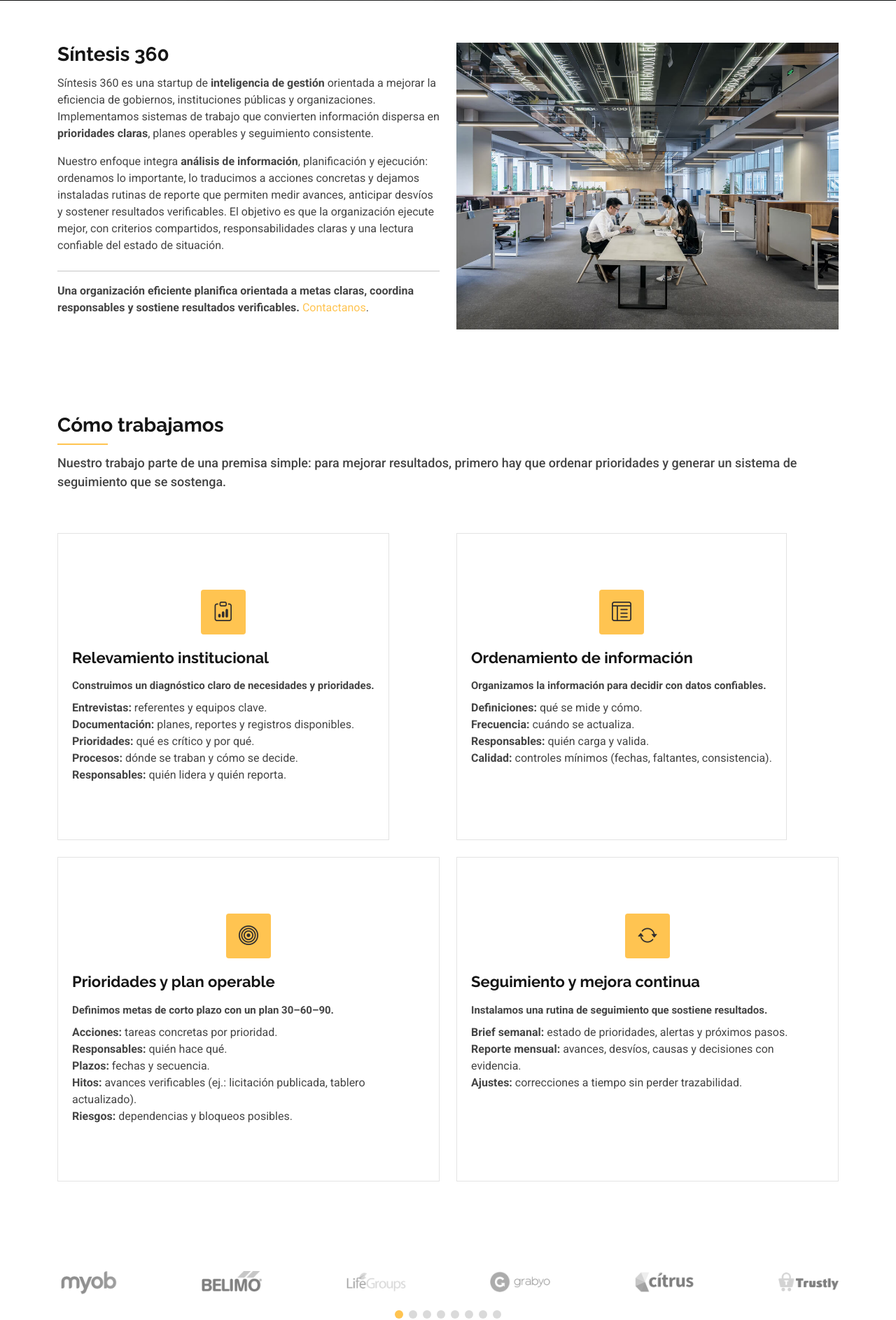
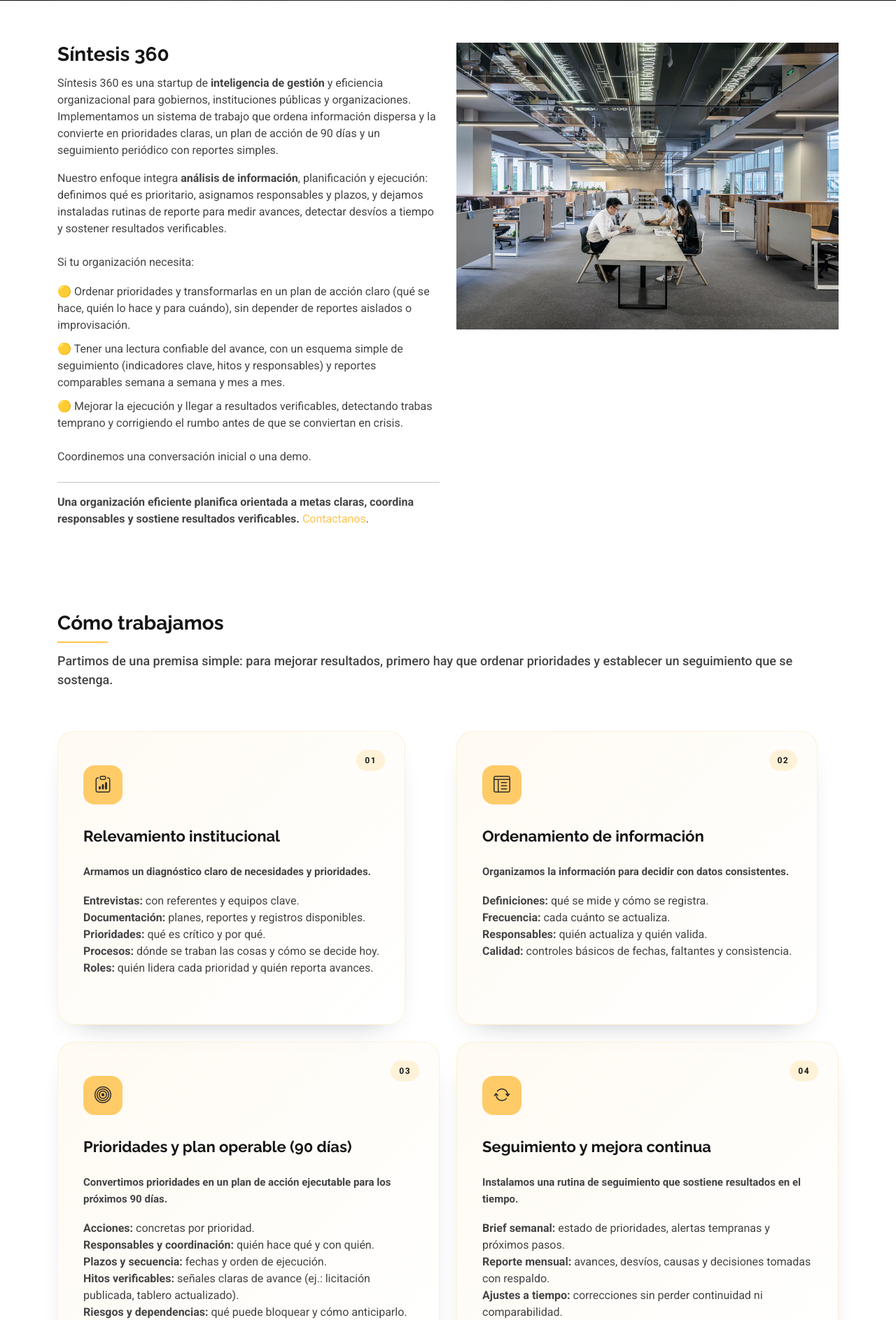
Before and after one commit to sbonacci33/govtech, a Flask app: page / in a window 1280 px wide. Shown: the part 799-2686 px from the top of the page at 70% size. Run offline with Flask 3, Linux system fonts and the light colour scheme; some libraries are stand-ins or nearby versions.

Commit message:
Update home messaging and work steps layout

```diff
--- a/static/css/main.css
+++ b/static/css/main.css
@@ -1011,6 +1011,16 @@ section,
   font-size: 1.25rem;
 }
 
+.about-needs li {
+  gap: 10px;
+  line-height: 1.5;
+  padding-top: 12px;
+}
+
+.about-needs li:first-child {
+  padding-top: 0;
+}
+
 .about .content p:last-child {
   margin-bottom: 0;
 }
@@ -1135,6 +1145,56 @@ section,
   transform: translateY(-10px);
 }
 
+.work-steps .service-item {
+  border-radius: 24px;
+  padding: 48px 36px;
+  text-align: left;
+  background: linear-gradient(135deg, color-mix(in srgb, var(--accent-color), transparent 92%), var(--surface-color));
+  border: 1px solid color-mix(in srgb, var(--accent-color), transparent 80%);
+  box-shadow: 0 18px 40px -30px rgba(15, 23, 42, 0.45);
+  display: flex;
+  flex-direction: column;
+  gap: 10px;
+  min-height: 420px;
+}
+
+.work-steps .service-item:hover {
+  transform: translateY(-6px);
+}
+
+.work-steps .service-item .icon {
+  margin: 0 0 12px 0;
+  width: 56px;
+  height: 56px;
+  border-radius: 16px;
+  background: color-mix(in srgb, var(--accent-color), transparent 15%);
+  color: var(--contrast-color);
+  justify-content: center;
+}
+
+.work-steps .service-item .icon i {
+  font-size: 24px;
+}
+
+.work-steps .step-badge {
+  position: absolute;
+  top: 26px;
+  right: 28px;
+  padding: 6px 12px;
+  border-radius: 999px;
+  font-size: 12px;
+  letter-spacing: 0.12em;
+  font-weight: 700;
+  background: color-mix(in srgb, var(--accent-color), transparent 80%);
+  color: var(--heading-color);
+}
+
+@media (max-width: 991px) {
+  .work-steps .service-item {
+    min-height: auto;
+  }
+}
+
 /*--------------------------------------------------------------
 # Call To Action Section
 --------------------------------------------------------------*/
--- a/templates/index.html
+++ b/templates/index.html
@@ -134,11 +134,18 @@
           <div class="col-lg-6 order-2 order-lg-1 content">
             <h2 class="section-heading">Síntesis 360</h2>
             <p class="mb-3">
-              Síntesis 360 es una startup de <strong>inteligencia de gestión</strong> orientada a mejorar la eficiencia de gobiernos, instituciones públicas y organizaciones. Implementamos sistemas de trabajo que convierten información dispersa en <strong>prioridades claras</strong>, planes operables y seguimiento consistente.
+              Síntesis 360 es una startup de <strong>inteligencia de gestión</strong> y eficiencia organizacional para gobiernos, instituciones públicas y organizaciones. Implementamos un sistema de trabajo que ordena información dispersa y la convierte en prioridades claras, un plan de acción de 90 días y un seguimiento periódico con reportes simples.
             </p>
             <p class="mb-4">
-              Nuestro enfoque integra <strong>análisis de información</strong>, planificación y ejecución: ordenamos lo importante, lo traducimos a acciones concretas y dejamos instaladas rutinas de reporte que permiten medir avances, anticipar desvíos y sostener resultados verificables. El objetivo es que la organización ejecute mejor, con criterios compartidos, responsabilidades claras y una lectura confiable del estado de situación.
+              Nuestro enfoque integra <strong>análisis de información</strong>, planificación y ejecución: definimos qué es prioritario, asignamos responsables y plazos, y dejamos instaladas rutinas de reporte para medir avances, detectar desvíos a tiempo y sostener resultados verificables.
             </p>
+            <p class="mb-2">Si tu organización necesita:</p>
+            <ul class="list-unstyled about-needs mb-4">
+              <li>🟡 Ordenar prioridades y transformarlas en un plan de acción claro (qué se hace, quién lo hace y para cuándo), sin depender de reportes aislados o improvisación.</li>
+              <li>🟡 Tener una lectura confiable del avance, con un esquema simple de seguimiento (indicadores clave, hitos y responsables) y reportes comparables semana a semana y mes a mes.</li>
+              <li>🟡 Mejorar la ejecución y llegar a resultados verificables, detectando trabas temprano y corrigiendo el rumbo antes de que se conviertan en crisis.</li>
+            </ul>
+            <p class="mb-4">Coordinemos una conversación inicial o una demo.</p>
             <div class="about-highlight">
               <p class="mb-0"><strong>Una organización eficiente planifica orientada a metas claras, coordina responsables y sostiene resultados verificables.</strong> <a href="#contacto">Contactanos</a>.</p>
             </div>
@@ -150,11 +157,11 @@
     </section><!-- /About Section -->
 
     <!-- Cómo trabajamos Section -->
-    <section id="como-trabajamos" class="services section section-soft-title">
+    <section id="como-trabajamos" class="services section section-soft-title work-steps">
 
       <div class="container section-title" data-aos="fade-up">
         <h2>Cómo trabajamos</h2>
-        <p>Nuestro trabajo parte de una premisa simple: para mejorar resultados, primero hay que ordenar prioridades y generar un sistema de seguimiento que se sostenga.</p>
+        <p>Partimos de una premisa simple: para mejorar resultados, primero hay que ordenar prioridades y establecer un seguimiento que se sostenga.</p>
       </div>
 
       <div class="container">
@@ -164,14 +171,15 @@
               <div class="icon">
                 <i class="bi bi-clipboard-data"></i>
               </div>
+              <span class="step-badge">01</span>
               <h3>Relevamiento institucional</h3>
-              <p class="mb-2"><strong>Construimos un diagnóstico claro de necesidades y prioridades.</strong></p>
+              <p class="mb-2"><strong>Armamos un diagnóstico claro de necesidades y prioridades.</strong></p>
               <ul class="list-unstyled mb-0">
-                <li><strong>Entrevistas:</strong> referentes y equipos clave.</li>
+                <li><strong>Entrevistas:</strong> con referentes y equipos clave.</li>
                 <li><strong>Documentación:</strong> planes, reportes y registros disponibles.</li>
                 <li><strong>Prioridades:</strong> qué es crítico y por qué.</li>
-                <li><strong>Procesos:</strong> dónde se traban y cómo se decide.</li>
-                <li><strong>Responsables:</strong> quién lidera y quién reporta.</li>
+                <li><strong>Procesos:</strong> dónde se traban las cosas y cómo se decide hoy.</li>
+                <li><strong>Roles:</strong> quién lidera cada prioridad y quién reporta avances.</li>
               </ul>
             </div>
           </div>
@@ -180,13 +188,14 @@
               <div class="icon">
                 <i class="bi bi-layout-text-window-reverse"></i>
               </div>
+              <span class="step-badge">02</span>
               <h3>Ordenamiento de información</h3>
-              <p class="mb-2"><strong>Organizamos la información para decidir con datos confiables.</strong></p>
+              <p class="mb-2"><strong>Organizamos la información para decidir con datos consistentes.</strong></p>
               <ul class="list-unstyled mb-0">
-                <li><strong>Definiciones:</strong> qué se mide y cómo.</li>
-                <li><strong>Frecuencia:</strong> cuándo se actualiza.</li>
-                <li><strong>Responsables:</strong> quién carga y valida.</li>
-                <li><strong>Calidad:</strong> controles mínimos (fechas, faltantes, consistencia).</li>
+                <li><strong>Definiciones:</strong> qué se mide y cómo se registra.</li>
+                <li><strong>Frecuencia:</strong> cada cuánto se actualiza.</li>
+                <li><strong>Responsables:</strong> quién actualiza y quién valida.</li>
+                <li><strong>Calidad:</strong> controles básicos de fechas, faltantes y consistencia.</li>
               </ul>
             </div>
           </div>
@@ -195,14 +204,15 @@
               <div class="icon">
                 <i class="bi bi-bullseye"></i>
               </div>
-              <h3>Prioridades y plan operable</h3>
-              <p class="mb-2"><strong>Definimos metas de corto plazo con un plan 30–60–90.</strong></p>
+              <span class="step-badge">03</span>
+              <h3>Prioridades y plan operable (90 días)</h3>
+              <p class="mb-2"><strong>Convertimos prioridades en un plan de acción ejecutable para los próximos 90 días.</strong></p>
               <ul class="list-unstyled mb-0">
-                <li><strong>Acciones:</strong> tareas concretas por prioridad.</li>
-                <li><strong>Responsables:</strong> quién hace qué.</li>
-                <li><strong>Plazos:</strong> fechas y secuencia.</li>
-                <li><strong>Hitos:</strong> avances verificables (ej.: licitación publicada, tablero actualizado).</li>
-                <li><strong>Riesgos:</strong> dependencias y bloqueos posibles.</li>
+                <li><strong>Acciones:</strong> concretas por prioridad.</li>
+                <li><strong>Responsables y coordinación:</strong> quién hace qué y con quién.</li>
+                <li><strong>Plazos y secuencia:</strong> fechas y orden de ejecución.</li>
+                <li><strong>Hitos verificables:</strong> señales claras de avance (ej.: licitación publicada, tablero actualizado).</li>
+                <li><strong>Riesgos y dependencias:</strong> qué puede bloquear y cómo anticiparlo.</li>
               </ul>
             </div>
           </div>
@@ -211,12 +221,13 @@
               <div class="icon">
                 <i class="bi bi-arrow-repeat"></i>
               </div>
+              <span class="step-badge">04</span>
               <h3>Seguimiento y mejora continua</h3>
-              <p class="mb-2"><strong>Instalamos una rutina de seguimiento que sostiene resultados.</strong></p>
+              <p class="mb-2"><strong>Instalamos una rutina de seguimiento que sostiene resultados en el tiempo.</strong></p>
               <ul class="list-unstyled mb-0">
-                <li><strong>Brief semanal:</strong> estado de prioridades, alertas y próximos pasos.</li>
-                <li><strong>Reporte mensual:</strong> avances, desvíos, causas y decisiones con evidencia.</li>
-                <li><strong>Ajustes:</strong> correcciones a tiempo sin perder trazabilidad.</li>
+                <li><strong>Brief semanal:</strong> estado de prioridades, alertas tempranas y próximos pasos.</li>
+                <li><strong>Reporte mensual:</strong> avances, desvíos, causas y decisiones tomadas con respaldo.</li>
+                <li><strong>Ajustes a tiempo:</strong> correcciones sin perder continuidad ni comparabilidad.</li>
               </ul>
             </div>
           </div>
```
